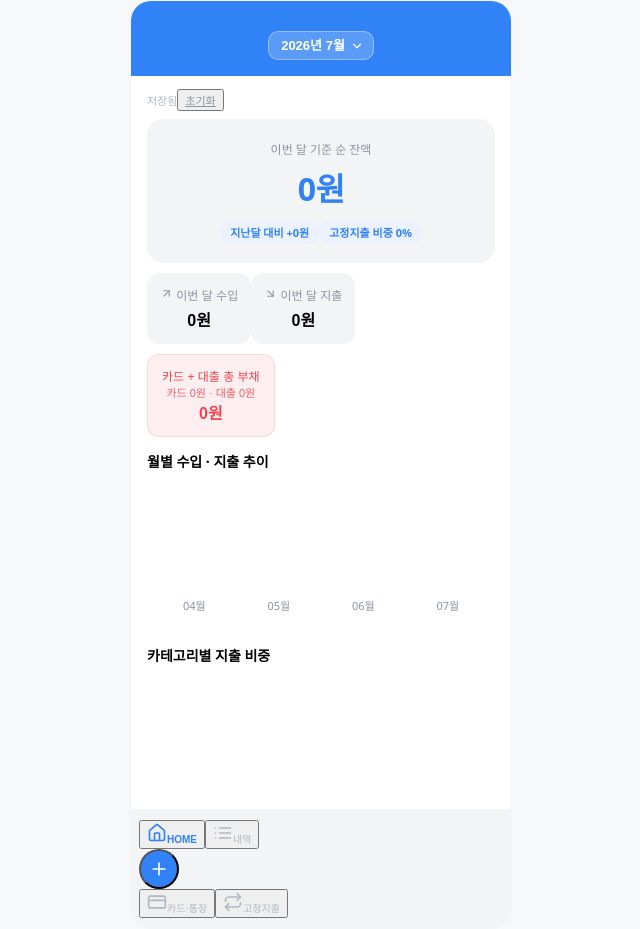
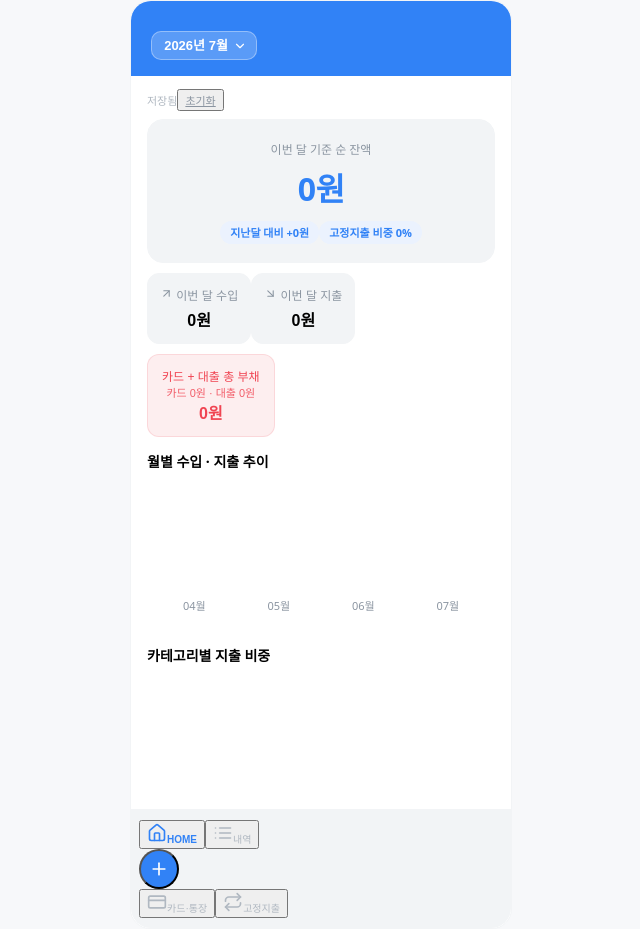
Before and after one commit to yeoneeeapp/my_budget_app, a React (Vite) app: page / in a window 1280 px wide. Shown: the whole page, without its empty margins (319-959 px from the left). Built offline with nearby package versions, Linux system fonts and the light colour scheme; a web font is replaced by a local one.

Commit message:
Update App.jsx

```diff
--- a/src/App.jsx
+++ b/src/App.jsx
@@ -215,7 +215,7 @@ function Header({ tabKey, title, onBack, right, month, setMonth }) {
         <div style={{ width: "24px", display: "flex", justifyContent: "flex-end" }}>{right}</div>
       </div>
       {tabKey === "home" && month && setMonth && (
-        <div style={{ marginTop: "10px", display: "flex", justifyContent: "center" }}>
+        <div style={{ marginTop: "10px", display: "flex", justifyContent: "flex-start" }}>
           <div style={{ position: "relative", display: "inline-block" }}>
             <select
               value={month}
```
